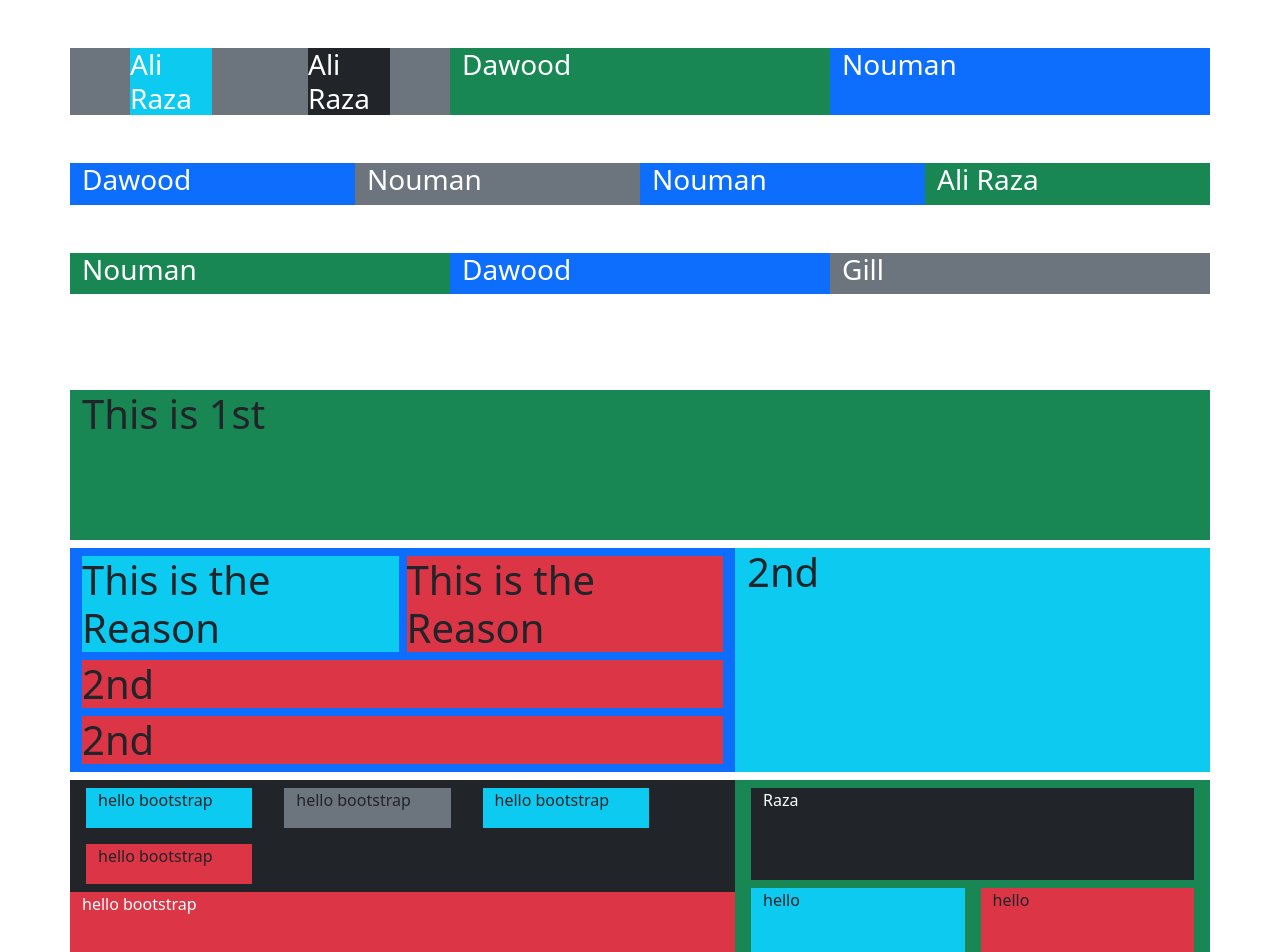
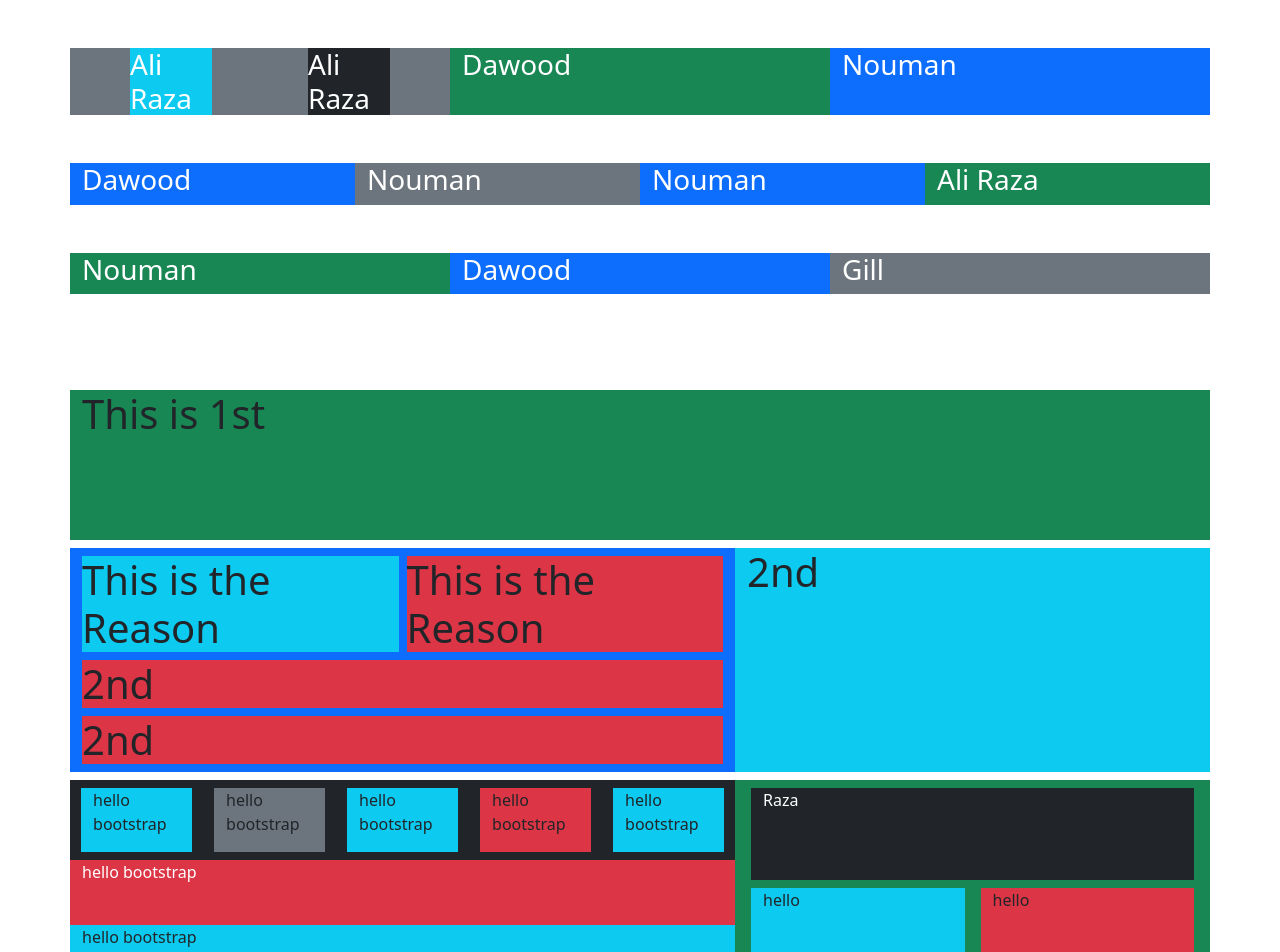
Before and after one commit to Ali-Raza-Gill/Bootstrap-Grid, a React (Create React App) app: page / in a window 1280 px wide. Shown: the top 952 px of the page. Built offline with nearby package versions, Linux system fonts and the light colour scheme.

Commit message:
Pracatice of grid

```diff
--- a/src/Bootstrap/Bootstrap.jsx
+++ b/src/Bootstrap/Bootstrap.jsx
@@ -63,17 +63,20 @@ export default function Bootstrap() {
             </div>
             <div className="row mt-2">
                 <div className="col-sm-12 col-md-7 col-lg-7  bg-dark" >
-                    <div className="row " style={{ minHeight: "65px" }}>
-                        <div className="col-sm-12 my-sm-1 col-md-5 mx-md-3 my-md-2 col-lg-3 bg-info">
+                    <div className="row d-flex justify-content-around" style={{ minHeight: "65px" }}>
+                        <div className="col-sm-12 my-sm-1 col-md-4 mx-md-3 my-md-2 col-lg-2 mx-lg-2 bg-info">
                             <p>hello bootstrap</p>
                         </div>
-                        <div className="col-sm-12 my-sm-1 col-md-5 mx-md-3 my-md-2 col-lg-3 bg-secondary">
+                        <div className="col-sm-12 my-sm-1 col-md-4 mx-md-3 my-md-2 col-lg-2 mx-lg-2 bg-secondary">
                             <p >hello bootstrap</p>
                         </div>
-                        <div className="col-sm-12 my-sm-1 col-md-5 mx-md-3 my-md-2 col-lg-3 bg-info">
+                        <div className="col-sm-12 my-sm-1 col-md-4 mx-md-3 my-md-2 col-lg-2 mx-lg-2 bg-info">
                             <p>hello bootstrap</p>
                         </div>
-                        <div className="col-sm-12 my-sm-1 col-md-5 mx-md-3 my-md-2 col-lg-3 bg-danger">
+                        <div className="col-sm-12 my-sm-1 col-md-4 mx-md-3 my-md-2 col-lg-2 mx-lg-2 bg-danger">
+                            <p>hello bootstrap</p>
+                        </div>
+                        <div className="col-sm-12 my-sm-1 col-md-4 mx-md-3 my-md-2 col-lg-2 mx-lg-2 bg-info">
                             <p>hello bootstrap</p>
                         </div>
                     </div>
```
